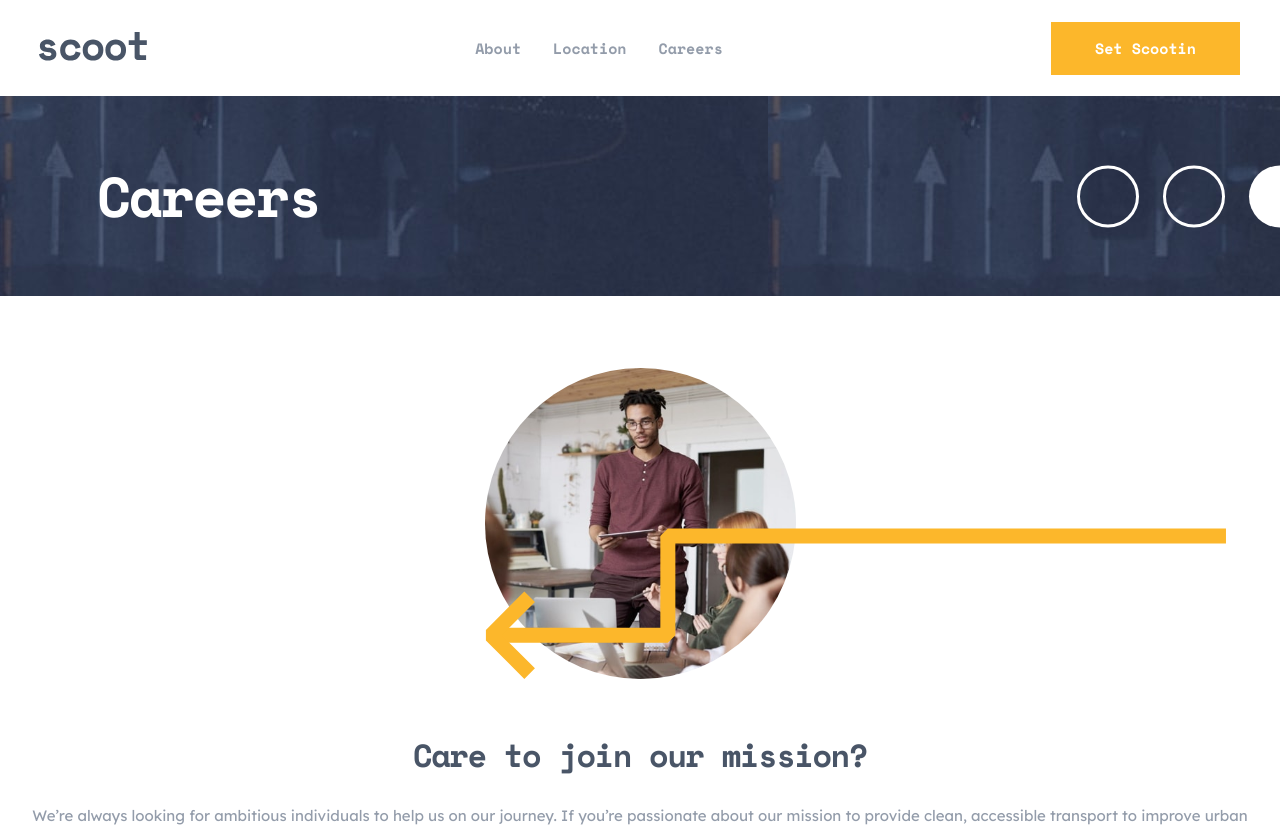
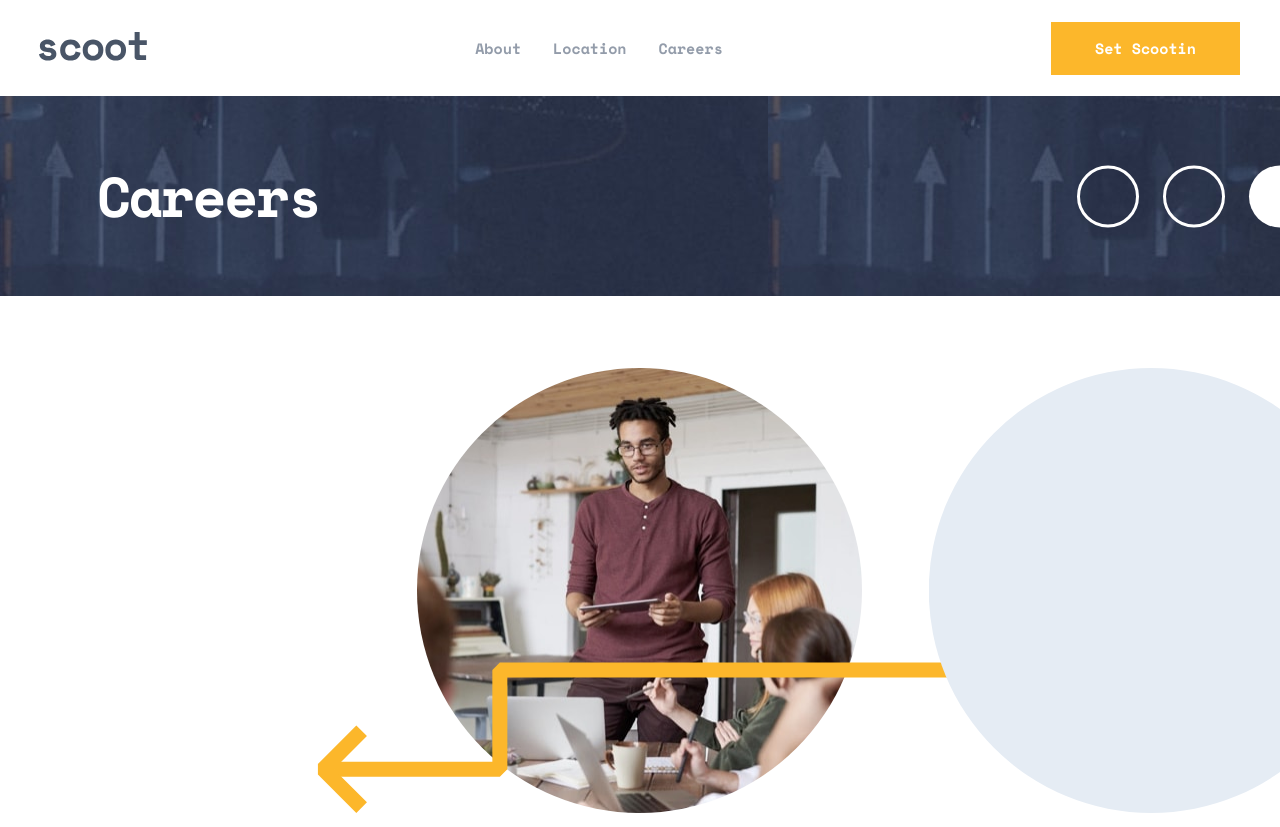
Before and after one commit to Oleksandr-Berd/scooter, a React (Create React App) app: page /careers in a window 1280 px wide. Shown: the top 827 px of the page. Built offline with nearby package versions, Linux system fonts and the light colour scheme.

Commit message:
tab is done

```diff
--- a/src/components/CareerJoin/CareerJoin.tsx
+++ b/src/components/CareerJoin/CareerJoin.tsx
@@ -2,13 +2,14 @@ import * as SC from './CareerJoinStyles'
 
 import joinImg from "../../assets/images/join-us.jpg";
 import arrow from '../../assets/patterns/left-downward-arrow.svg'
+import circle from '../../assets/patterns/circle.svg'
 
 import ButtonLink from "../../ui/BtnLink/BtnLink";
 
 const CareerJoin: React.FC = () => {
   return (
     <SC.JoinSection>
-      <SC.ImageWrapper bg={arrow}>
+      <SC.ImageWrapper bg={arrow} secBg={circle}>
         <img src={joinImg} alt="join" />
       </SC.ImageWrapper>
       <SC.Title>Care to join our mission?</SC.Title>
--- a/src/components/CareerJoin/CareerJoinStyles.ts
+++ b/src/components/CareerJoin/CareerJoinStyles.ts
@@ -8,6 +8,11 @@ export const JoinSection = styled.section`
   margin-bottom: 120px;
 
   text-align: center;
+
+  @media (min-width: 768px) {
+    padding-left: 97px;
+    padding-right: 98px;
+  }
 `;
 
 export const ImageWrapper = styled.div<Partial<IStyles>>`
@@ -25,12 +30,34 @@ export const ImageWrapper = styled.div<Partial<IStyles>>`
   }
 
   &::before {
-content: url(${props => props.bg});
+    content: url(${(props) => props.bg});
 
     position: absolute;
 
     bottom: 0;
+  }
 
+  @media (min-width: 768px) {
+    margin-bottom: 64px;
+
+    & > img {
+      width: 445px;
+      height: 445px;
+    }
+
+    &::before {
+      transform: translateX(-100px);
+    }
+
+    &::after {
+      content: url(${(props) => props.secBg});
+      position: absolute;
+
+      top: 0;
+      right: 0;
+
+      transform: translateX(115%);
+    }
   }
 `;
 
@@ -42,6 +69,13 @@ export const Title = styled.h2`
   letter-spacing: -1.43px;
 
   color: #495567;
+
+  @media (min-width: 768px){
+    margin-bottom: 40px;
+
+    font-size: 48px;
+    letter-spacing: -2.14px;
+  }
 `;
 
 export const Body = styled.p`
@@ -51,4 +85,8 @@ export const Body = styled.p`
   line-height: 1.67;
 
   color: #939caa;
+
+  @media (min-width: 768px){
+    margin-bottom: 40px;
+  }
 `;
--- a/src/components/Locations/LocationsStyles.ts
+++ b/src/components/Locations/LocationsStyles.ts
@@ -31,6 +31,10 @@ export const LocationsSection = styled.section`
 
 export const MapWrapper = styled.div`
   position: relative;
+
+  @media (min-width: 768px){
+    display: inline-block;
+  }
 `;
 
 export const List = styled.ul`
--- a/src/components/Vacancies/Vacancies.tsx
+++ b/src/components/Vacancies/Vacancies.tsx
@@ -7,8 +7,10 @@ const Vacancies = () => {
     return ( <SC.VacanciesSection>
         <ul>
             {vacancies.map(({id, vacancy, address})=> <SC.Item key={id}>
+                <SC.ContentWrapper>
                 <h3>{vacancy}</h3>
                 <p>{address}</p>
+                </SC.ContentWrapper>
                 <ButtonLink path="#" content="Apply"/>
             </SC.Item>)}
         </ul>
--- a/src/components/Vacancies/VacanciesStyles.ts
+++ b/src/components/Vacancies/VacanciesStyles.ts
@@ -30,12 +30,38 @@ line-height: 1.33;
 letter-spacing: -0.8px;
 
 color: #495567;
+
+@media (min-width: 768px){
+    margin-bottom: 8px;
+
+    font-size: 24px;
+    line-height: 1.17;
+    letter-spacing: -1.07px;
+}
 }
 
 & > p{
-margin-bottom: 16px;
 
 font-size: 15px;
 line-height: 1.67;
 }
+
+@media (min-width: 768px){
+    display: flex;
+    flex-direction: row;
+    justify-content: space-between;
+
+    padding-top: 34px;
+    padding-bottom: 33px;
+    padding-left: 48px;
+    padding-right: 48px;
+}
 `
+
+export const ContentWrapper = styled.div`
+margin-bottom: 16px;
+
+@media (min-width: 768px){
+    text-align: left;
+}
+`
--- a/src/ui/BtnLink/BtnLinkStyled.ts
+++ b/src/ui/BtnLink/BtnLinkStyled.ts
@@ -2,7 +2,6 @@ import styled from "@emotion/styled";
 
 export const LinkStyled = styled.a`
 display: ${props => props.content === "Apply" && "block"};
-
 
 padding-top: 14px;
 padding-bottom: 14px;
@@ -18,4 +17,10 @@ line-height: 1.67;
 
 background-color: #fcb72b;
 color: #fff;
+
+@media (min-width: 768px){
+padding-left: ${props => props.content === "Apply" && "68px"};
+padding-right: ${props => props.content === "Apply" && "67px"};
+
+}
 `
```
